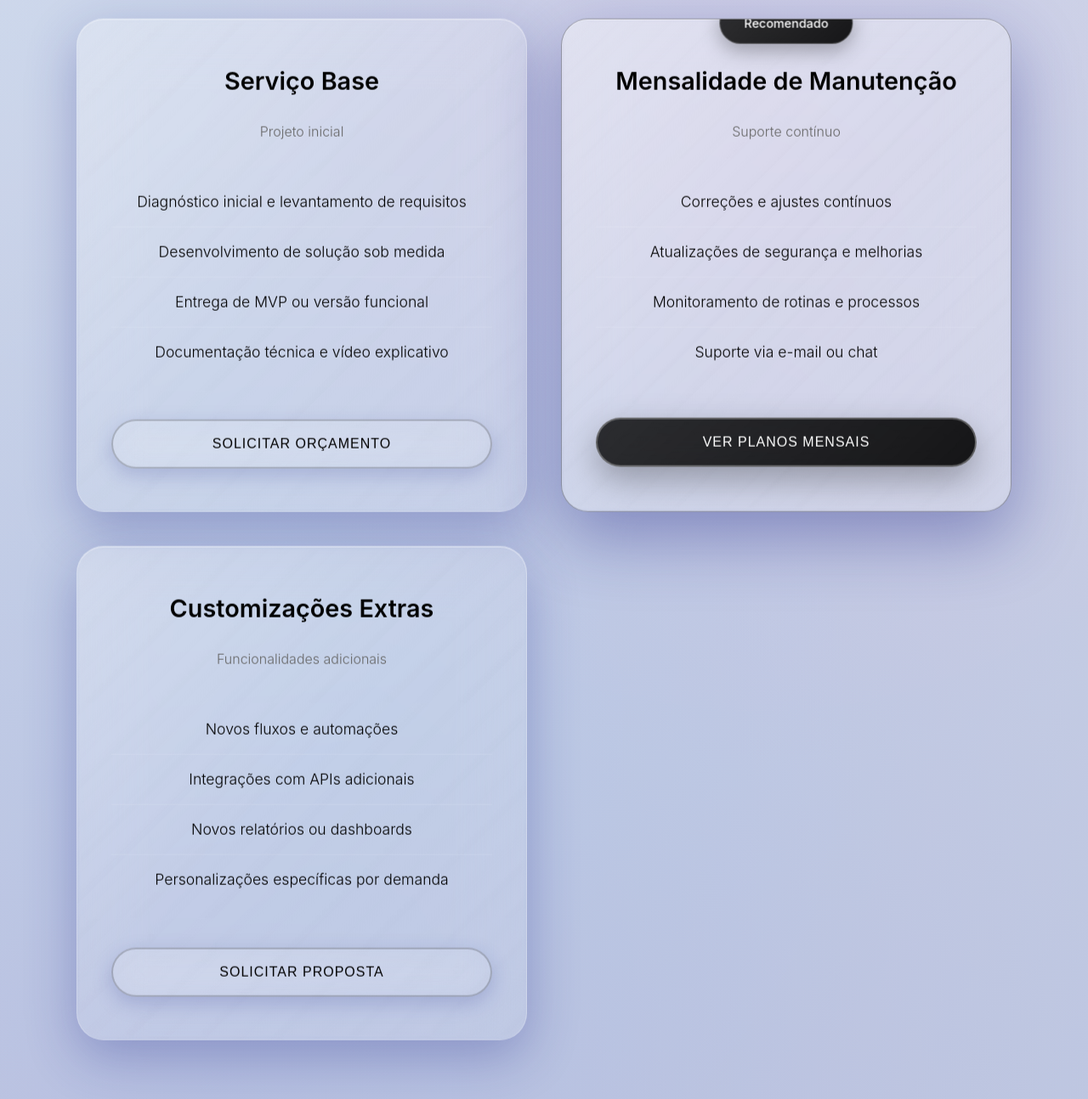
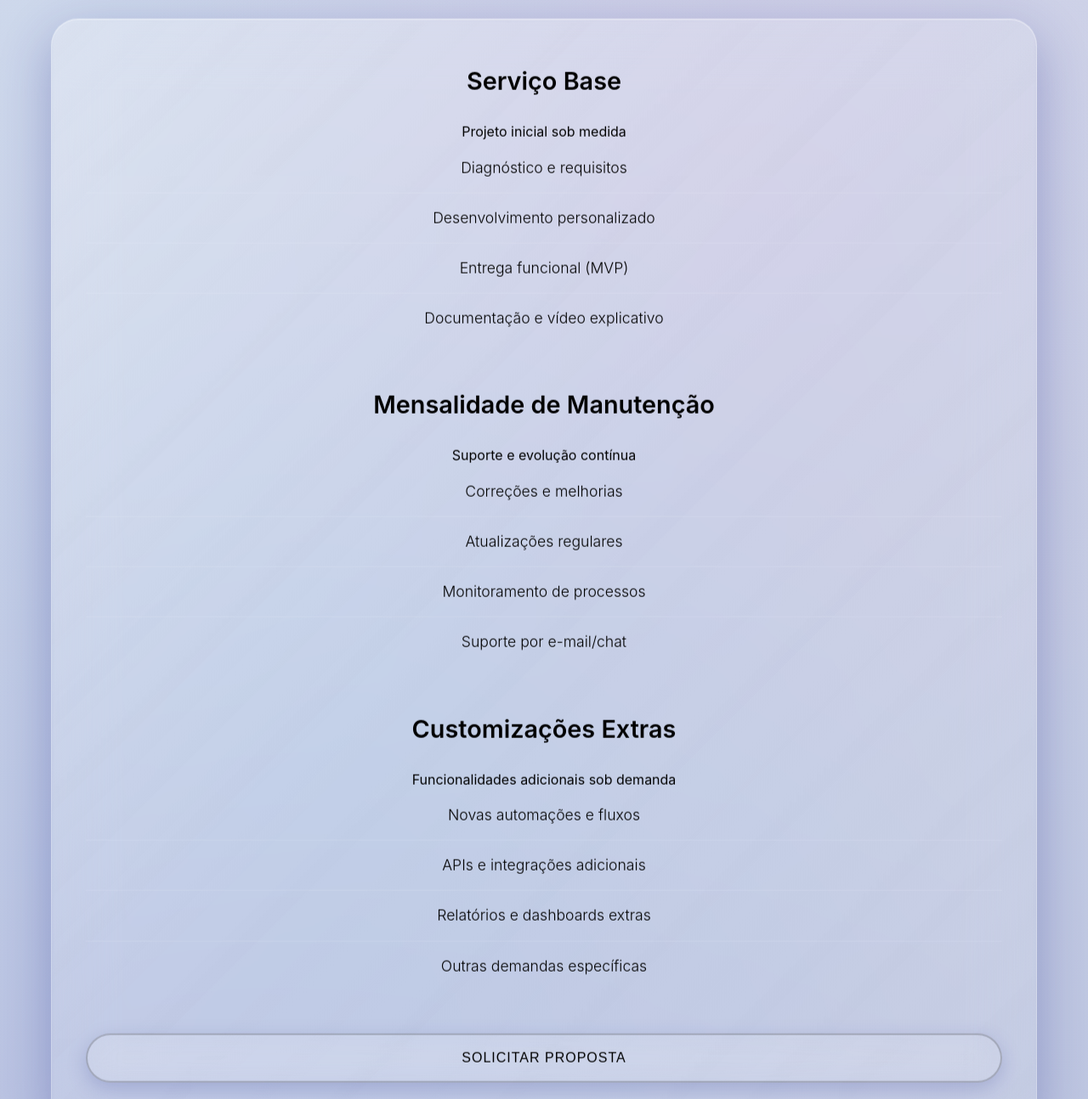
Before and after one commit to cmanalytika/cmanalytika-site, a plain HTML site: page index.html in a window 1280 px wide. Shown: the part 3019-4313 px from the top of the page at 85% size. Drawn offline with Linux system fonts and the light colour scheme; a script that the page names is missing.

Commit message:
Updated index.html

```diff
--- a/index.html
+++ b/index.html
@@ -178,52 +178,49 @@
             <h2 class="section-title">Precificação</h2>
             <p class="section-subtitle">Transparência e flexibilidade para cada projeto</p>
         </div>
-        <div class="pricing-grid">
-            <div class="pricing-card glass-card">
-                <div class="pricing-header">
+        <div class="pricing-card glass-card single">
+            <div class="pricing-inner">
+                <!-- Item 1 -->
+                <div class="pricing-item">
                     <h3 class="pricing-title">Serviço Base</h3>
-                    <p class="pricing-period">Projeto inicial</p>
-                </div>
+                    <p class="pricing-description">Projeto inicial sob medida</p>
                     <ul class="pricing-features">
-                    <li>Diagnóstico inicial e levantamento de requisitos</li>
-                    <li>Desenvolvimento de solução sob medida</li>
-                    <li>Entrega de MVP ou versão funcional</li>
-                    <li>Documentação técnica e vídeo explicativo</li>
+                        <li>Diagnóstico e requisitos</li>
+                        <li>Desenvolvimento personalizado</li>
+                        <li>Entrega funcional (MVP)</li>
+                        <li>Documentação e vídeo explicativo</li>
                     </ul>
-                <button class="pricing-button">Solicitar Orçamento</button>
                 </div>
 
-            <div class="pricing-card glass-card featured">
-                <div class="pricing-badge">Recomendado</div>
-                <div class="pricing-header">
+                <!-- Item 2 -->
+                <div class="pricing-item">
                     <h3 class="pricing-title">Mensalidade de Manutenção</h3>
-                    <p class="pricing-period">Suporte contínuo</p>
-                </div>
+                    <p class="pricing-description">Suporte e evolução contínua</p>
                     <ul class="pricing-features">
-                    <li>Correções e ajustes contínuos</li>
-                    <li>Atualizações de segurança e melhorias</li>
-                    <li>Monitoramento de rotinas e processos</li>
-                    <li>Suporte via e-mail ou chat</li>
+                        <li>Correções e melhorias</li>
+                        <li>Atualizações regulares</li>
+                        <li>Monitoramento de processos</li>
+                        <li>Suporte por e-mail/chat</li>
                     </ul>
-                <button class="pricing-button">Ver Planos Mensais</button>
                 </div>
 
-            <div class="pricing-card glass-card">
-                <div class="pricing-header">
+                <!-- Item 3 -->
+                <div class="pricing-item">
                     <h3 class="pricing-title">Customizações Extras</h3>
-                    <p class="pricing-period">Funcionalidades adicionais</p>
+                    <p class="pricing-description">Funcionalidades adicionais sob demanda</p>
+                    <ul class="pricing-features">
+                        <li>Novas automações e fluxos</li>
+                        <li>APIs e integrações adicionais</li>
+                        <li>Relatórios e dashboards extras</li>
+                        <li>Outras demandas específicas</li>
+                    </ul>
                 </div>
-                <ul class="pricing-features">
-                    <li>Novos fluxos e automações</li>
-                    <li>Integrações com APIs adicionais</li>
-                    <li>Novos relatórios ou dashboards</li>
-                    <li>Personalizações específicas por demanda</li>
-                </ul>
+            </div>
             <button class="pricing-button">Solicitar Proposta</button>
         </div>
     </div>
-    </div>
 </section>
+
 
 
  <!-- Contact Section -->
```
Lines whose indentation alone changed are shown as unchanged.
